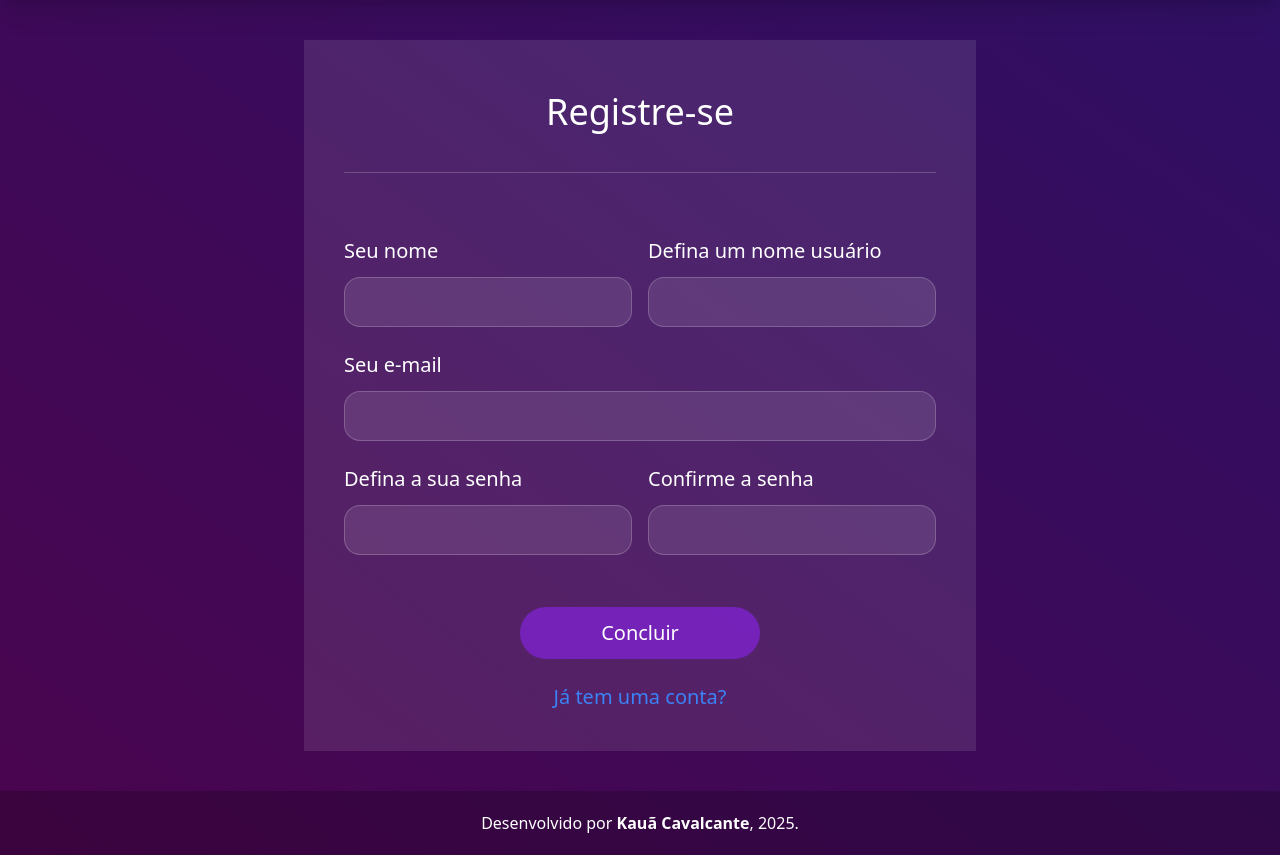
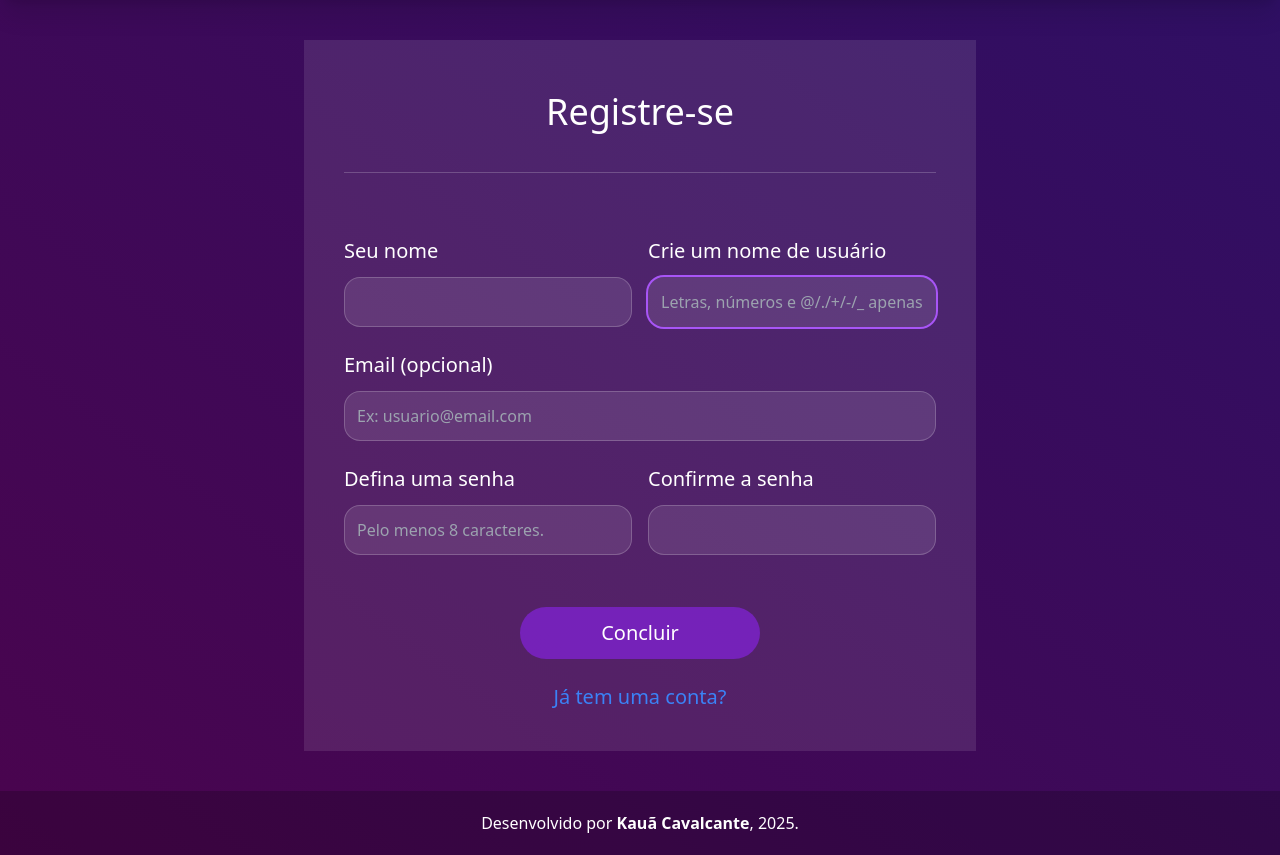
Before and after one commit to eukauacavalcante/morpheus_env, a Django app: page /accounts/registrar/ in a window 1280 px wide. Shown: the part 73-928 px from the top of the page. Run offline with Django 5.2, Linux system fonts and the light colour scheme; style sheets or scripts are compiled from the project's sources; parts of the project's set-up code (start-up, migrations or seed data) failed here and were passed over.

Commit message:
feat(users): adicionar forms de registro de usuários com validações e salvamento no banco de dados

```diff
--- a/users/forms.py
+++ b/users/forms.py
@@ -1,8 +1,49 @@
+from django import forms
 from django.contrib.auth.forms import UserCreationForm
 from django.contrib.auth.models import User
+from django.core.exceptions import ValidationError
+
+class_string = 'bg-white/10 border border-white/20 p-3 rounded-2xl text-white placeholder-gray-400 focus:outline-none focus:ring-2 focus:ring-purple-500 focus:border-transparent transition'
 
 
 class CustomUserCreationForm(UserCreationForm):
+    first_name = forms.CharField(
+        max_length=100,
+        required=True,
+        widget=forms.TextInput(attrs={'class': class_string})
+    )
+    password1 = forms.CharField(
+        widget=forms.PasswordInput(
+            attrs={
+                'class': class_string,
+                'placeholder': 'Pelo menos 8 caracteres.'
+            }
+        )
+    )
+    password2 = forms.CharField(
+        widget=forms.PasswordInput(attrs={'class': class_string})
+    )
+
     class Meta:
         model = User
-        fields = ['first_name', 'username', 'password1', 'password2']
+        fields = ['first_name', 'username', 'email', 'password1', 'password2']
+        widgets = {
+            'username': forms.TextInput(attrs={
+                'class': class_string,
+                'placeholder': 'Letras, números e @/./+/-/_ apenas.',
+            }),
+            'email': forms.EmailInput(attrs={
+                'class': class_string,
+                'placeholder': 'Ex: usuario@email.com',
+            })
+        }
+
+    def clean_first_name(self):
+        first_name = self.cleaned_data.get('first_name')
+        return first_name.title()
+
+    def clean_username(self):
+        username = self.cleaned_data.get('username')
+        if username.isdecimal():
+            raise ValidationError('Não é permitido apenas números')
+        return username
--- a/users/templates/registration/register.html
+++ b/users/templates/registration/register.html
@@ -3,7 +3,7 @@
 
 {% block content %}
 <div class="text-white flex-grow flex items-center justify-center">
-    <div class="bg-white/10 p-10 w-full max-w-2xl">
+    <div class="bg-white/10 p-10 w-full max-w-2xl hover:scale-105 transition">
         <div class="text-center m-3">
             <h1 class="text-4xl font-light">Registre-se</h1>
         </div>
@@ -13,25 +13,28 @@
             <div class="flex flex-row gap-4">
                 <div class="w-1/2 flex flex-col">
                     <label class="text-xl mb-3 font-light" for="first_name">Seu nome</label>
-                    <input class="bg-white/10 border border-white/20 p-3 rounded-2xl text-white placeholder-gray-400 focus:outline-none focus:ring-2 focus:ring-purple-500 focus:border-transparent transition" id="first_name" type="text" name="first_name" required>
+                    {{ form.first_name }}
                 </div>
                 <div class="w-1/2 flex flex-col">
-                    <label class="text-xl mb-3 font-light" for="username">Defina um nome usuário</label>
-                    <input class="bg-white/10 border border-white/20 p-3 rounded-2xl text-white placeholder-gray-400 focus:outline-none focus:ring-2 focus:ring-purple-500 focus:border-transparent transition" type="text" id="username" name="username" required>
+                    <label class="text-xl mb-3 font-light" for="username">Crie um nome de usuário</label>
+                    {{ form.username }}
+                    <div class="text-red-500">{{ form.username.errors }}</div>
                 </div>
             </div>
             <div class="flex flex-col ">
-                <label class="text-xl mb-3 font-light" for="email">Seu e-mail</label>
-                <input class="bg-white/10 border border-white/20 p-3 rounded-2xl text-white placeholder-gray-400 focus:outline-none focus:ring-2 focus:ring-purple-500 focus:border-transparent transition" type="email" id="email" name="email" required>
+                <label class="text-xl mb-3 font-light" for="username">Email (opcional)</label>
+                {{ form.email }}
             </div>
             <div class="flex flex-row gap-4">
                 <div class="w-1/2 flex flex-col">
-                    <label class="text-xl mb-3 font-light" for="password">Defina a sua senha</label>
-                    <input class="bg-white/10 border border-white/20 p-3 rounded-2xl text-white placeholder-gray-400 focus:outline-none focus:ring-2 focus:ring-purple-500 focus:border-transparent transition" type="password" id="password" name="password" required>
+                    <label class="text-xl mb-3 font-light" for="username">Defina uma senha</label>
+                    {{ form.password1 }}
+                    <div class="text-red-500">{{ form.password1.errors }}</div>
                 </div>
                 <div class="w-1/2 flex flex-col mb-5">
-                    <label class="text-xl mb-3 font-light" for="password2">Confirme a senha</label>
-                    <input class="bg-white/10 border border-white/20 p-3 rounded-2xl text-white placeholder-gray-400 focus:outline-none focus:ring-2 focus:ring-purple-500 focus:border-transparent transition" type="password" id="password2" name="password2" required>
+                    <label class="text-xl mb-3 font-light" for="username">Confirme a senha</label>
+                    {{ form.password2 }}
+                    <div class="text-red-500">{{ form.password2.errors }}</div>
                 </div>
             </div>
 
```
